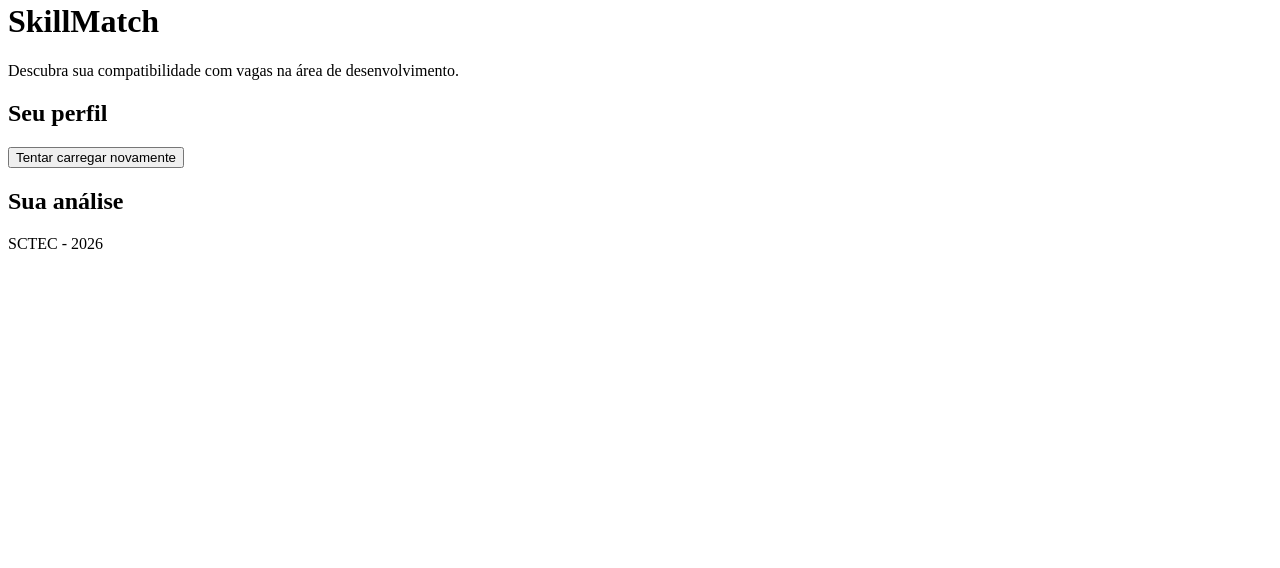
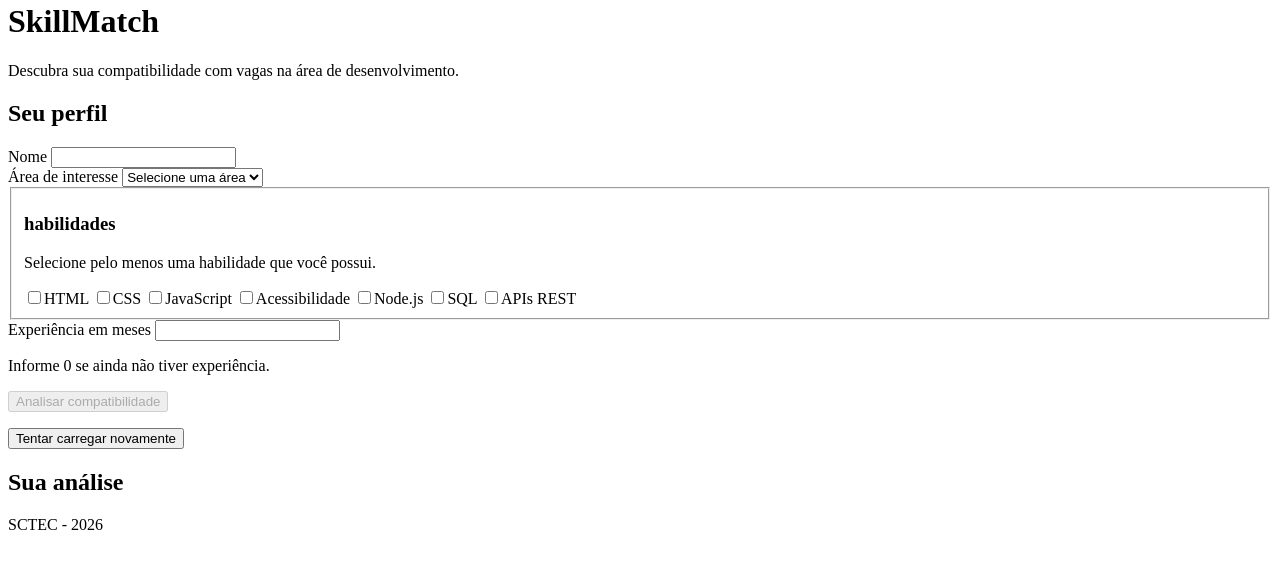
Before and after one commit to guigbastos/skillmatch, a plain HTML site: page index.html in a window 1280 px wide. Shown: the part 94-662 px from the top of the page. Drawn offline with Linux system fonts and the light colour scheme.

Commit message:
feat: create candidate profile form markup
Add profile fields for name, area, skills, and experience, with placeholders for future validation feedback.

```diff
--- a/index.html
+++ b/index.html
@@ -19,7 +19,46 @@
     <main id="main-content" class="page-container">
         <section>
             <h2 id="profile-title">Seu perfil</h2>
-            <form id="profile-form" class="profile-form"></form>
+            <form id="profile-form" class="profile-form">
+                <div>
+                    <label for="candidate-name">Nome</label>
+                    <input type="text" id="candidate-name" name="name" required>
+                    <span id="name-error"></span>
+                </div>
+                <div>
+                    <label for="area-of-interest">Área de interesse</label>
+                    <select name="areaOfInterest" id="area-of-interest" required>
+                        <option value="">Selecione uma área</option>
+                        <option value="front-end">Front-end</option>
+                        <option value="back-end">Back-end</option>
+                        <option value="full-stack">Full Stack</option>
+                    </select>
+                    <span id="area-error"></span>
+                </div>
+                <fieldset id="skills-group">
+                    <h3>habilidades</h3>
+                    <p id="skills-help">Selecione pelo menos uma habilidade que você possui.</p>
+                    <div>
+                        <label for="skill-html"><input id="skill-html" type="checkbox" name="skills" value="html">HTML</label>
+                        <label for="skill-css"><input id="skill-css" type="checkbox" name="skills" value="css">CSS</label>
+                        <label for="skill-javascript"><input id="skill-javascript" type="checkbox" name="skills" value="javascript">JavaScript</label>
+                        <label for="skill-accessibility"><input id="skill-accessibility" type="checkbox" name="skills" value="accessibility">Acessibilidade</label>
+                        <label for="skill-nodejs"><input id="skill-nodejs" type="checkbox" name="skills" value="nodejs">Node.js</label>
+                        <label for="skill-sql"><input id="skill-sql" type="checkbox" name="skills" value="sql">SQL</label>
+                        <label for="skill-rest-api"><input id="skill-rest-api" type="checkbox" name="skills" value="rest-api">APIs REST</label>
+                    </div>
+                    <span id="skills-error"></span>
+                </fieldset>
+                <div>
+                    <label for="experience-months">Experiência em meses</label>
+                    <input type="number" id="experience-months" name="experienceMonths" min="0" step="1" required>
+                    <p id="experience-help">Informe 0 se ainda não tiver experiência.</p>
+                    <span id="experience-error"></span>
+                </div>
+                <div>
+                    <button id="analyse-button" type="submit" disabled>Analisar compatibilidade</button>
+                </div>
+            </form>
         </section>
 
         <p id="page-status"></p>
```
